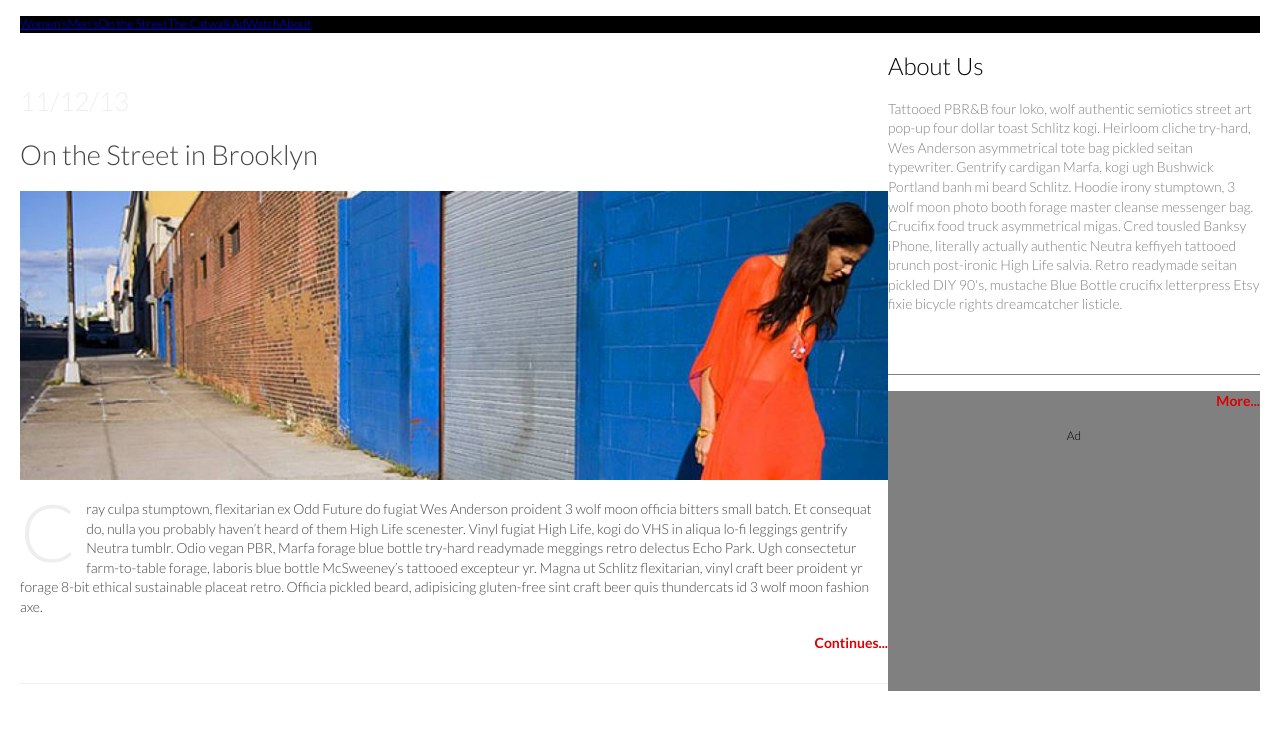
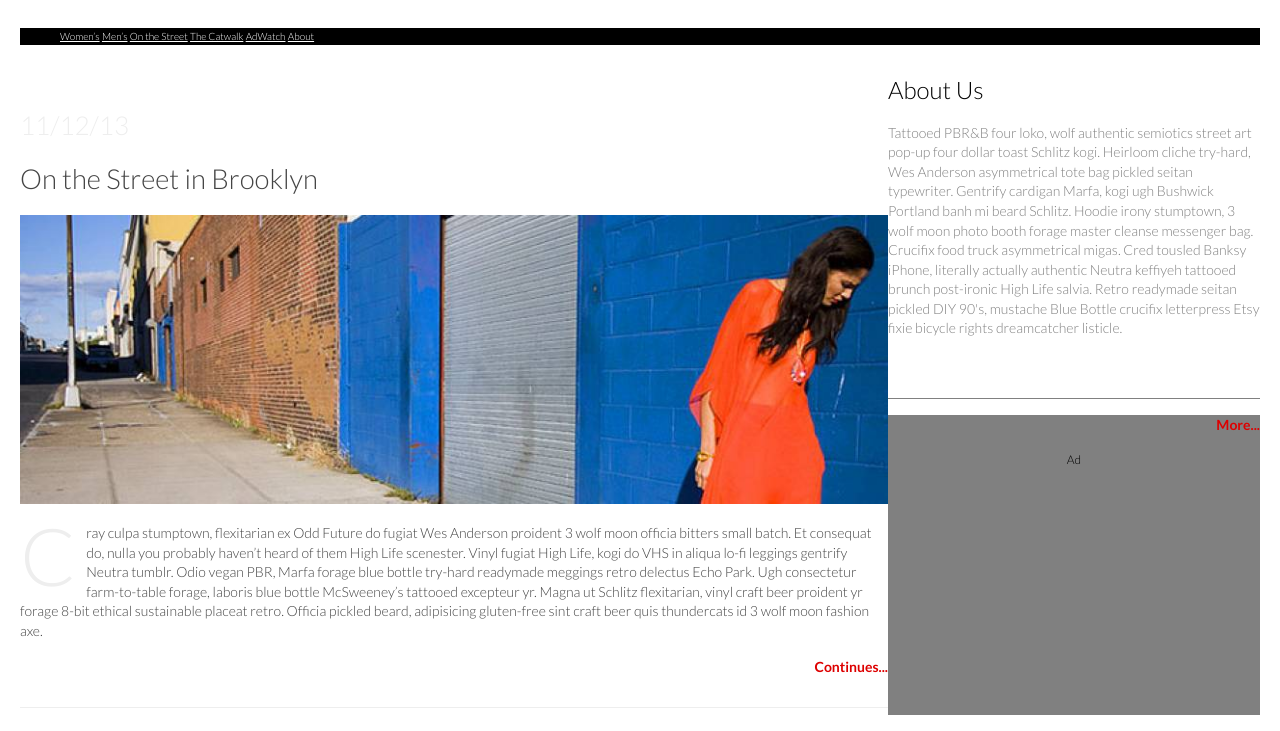
Before and after one commit to moneyries/fashion_blog, a plain HTML site: page index.html in a window 1280 px wide. Shown: the part 142-873 px from the top of the page. Drawn offline with Linux system fonts and the light colour scheme.

Commit message:
Font changes

```diff
--- a/css/style.css
+++ b/css/style.css
@@ -78,6 +78,16 @@ nav a {
      margin-right: 10px;
      text-decoration: none;
      border-bottom: 2px solid #EEE;
+
+}
+
+li {
+     display: inline;
+     font-size: 10px;
+}
+
+li a {
+     color: white;
 
 
 }
@@ -175,13 +185,6 @@ footer a:hover {
 
 .navbar ul {
      color: white;
-  padding: 0;
-  margin: 0;
-  list-style-type: none;
-  display: -webkit-box;
-  display: -webkit-flex;
-  display: -ms-flexbox;
-  display: flex;
 }
 
 h2.better {
```
